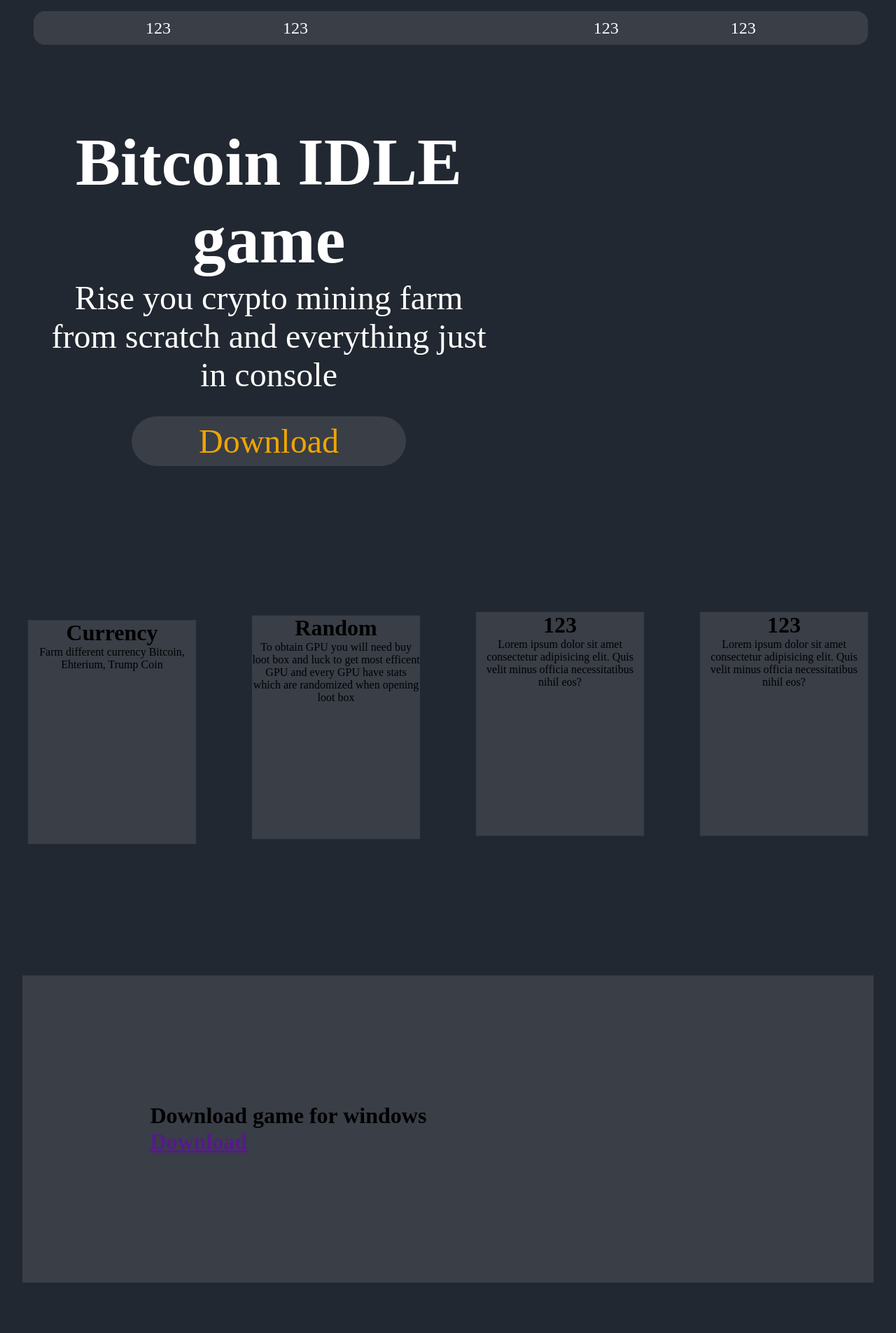
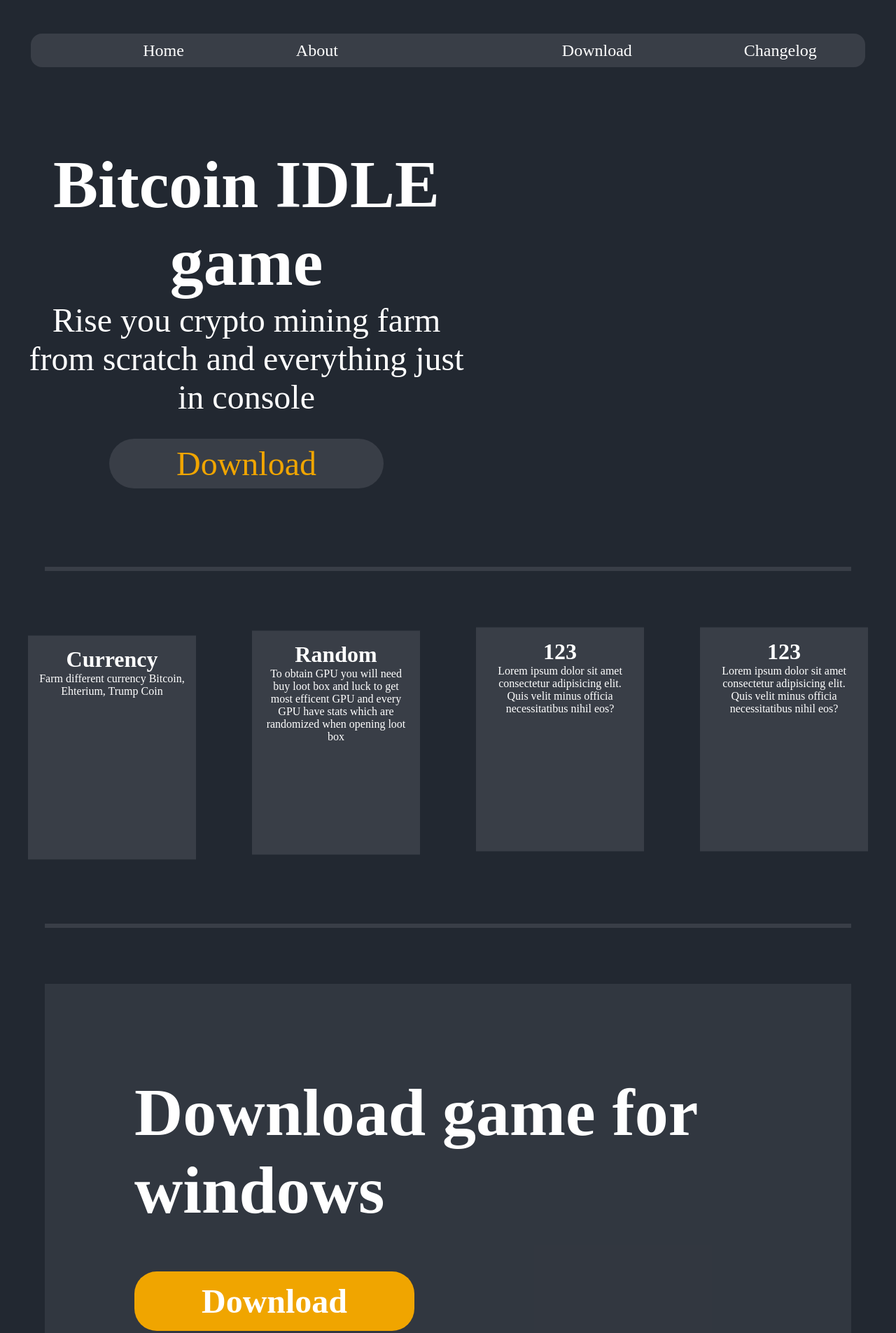
Before and after one commit to 23DP2MPels/console-java-CryptoGame-Page, a plain HTML site: page index.html in a window 1280 px wide. Shown: the top 1905 px of the page at 70% size. Drawn offline with nearby package versions, Linux system fonts and the light colour scheme.

Commit message:
made little twiks change lore impus to real making sense text added button when scrool down to get back to up working navigation bar

```diff
--- a/index.html
+++ b/index.html
@@ -6,30 +6,30 @@
     <title>Document</title>
     <link rel="stylesheet" href="src/css/style.css">
 </head>
-<body>
+<body id="top">
     <nav>
         <div class="button-box">
-            <a href="">123</a>
-            <a href="">123</a>
+            <a href="#home">Home</a>
+            <a href="#about">About</a>
         </div>
         <img src="" alt="">
         <div class="button-box">
-            <a href="">123</a>
-            <a href="">123</a>
+            <a href="#download">Download</a>
+            <a href="#changelog">Changelog</a>
         </div>
     </nav>
     <main>
-        <div class="hero">
+        <div id="home" class="hero">
             <section class="hero-text">
                 <h1>Bitcoin IDLE game</h1>
                 <p>Rise you crypto mining farm from scratch and everything just in console</p>
-                <a href="">Download</a>
+                <a href="#download">Download</a>
             </section>
             <div id="container3D"></div>
             </section>
         </div>
         <hr>
-        <div class="card-box">
+        <div id="about" class="card-box">
             <div class="card">
                 <h1>Currency</h1>
                 <p>Farm different currency Bitcoin, Ehterium, Trump Coin</p>
@@ -50,14 +50,14 @@
 
         <hr>
 
-        <div class="download-box">
+        <div id="download" class="download-box">
             <h1>Download game for windows<h1>
             <a href="">Download</a>
         </div>
 
         <hr>
 
-        <div class="usermanual">
+        <div id="changelog" class="usermanual">
             <section>
                 <h1>123</h1>
                 <p>Lorem ipsum dolor sit amet.</p>
@@ -75,6 +75,7 @@
     <footer>
         &copy; zipzap
     </footer>
+    <a href="#top" class="scroll-to-top" title="Go to top">&#8679;</a>
     <script type="module" src="src/js/main.js"></script>
 </body>
 </html>
--- a/src/css/style.css
+++ b/src/css/style.css
@@ -11,7 +11,12 @@ html {
 body {
     background-color: #222831;
     overflow-x: hidden;
-    padding-inline: 2rem;
+    color: white;
+    flex-direction: column;
+    display: flex;
+    align-items: center;
+    justify-content: center;
+    padding: 2rem;
 }
 
 nav {
@@ -25,11 +30,11 @@ nav {
 }
 
 hr {
-    width: 98%;
-    size: 1;
+    width: 90%;
+    height: 6px;
     background-color: #393E47;
-    margin: 2rem auto;
     border: none;
+    margin: 1rem auto;
 }
 
 .button-box {
@@ -101,6 +106,8 @@ nav a {
     height: 20rem;
     animation: 1.5s infinite flaot ease-in-out;
     margin-bottom: 5.5rem;
+    padding-block: 1rem;
+    padding-inline: 1rem;
 }
 
 .card:nth-child(2) {
@@ -127,8 +134,29 @@ nav a {
 }
 
 .download-box {
+    padding: 10%;
+    background-color: rgba(57, 62, 71, 0.68);
+    margin: 5rem auto;
+    width: 90%;
+}
+
+.download-box h1 {
+    font-size: 6rem;
+    margin-bottom: 2rem;
+}
+.download-box a {
+    background-color: #F0A500;
+    color: #FFFFFF;
+    text-decoration: none;
+    padding: 1rem 6rem;
+    font-size: 3rem;
+    border-radius: 2rem;
+    transition: 0.3s;
+}
+
+.usermanual {
     padding: 15%;
-    background-color: #393E47;
+    background-color: rgba(57, 62, 71, 0.68);
     margin-block: 5rem;
 }
 
@@ -151,3 +179,27 @@ nav a {
         transform: rotateX(360deg) scale(1.5);
     }
 } */
+
+.scroll-to-top {
+    position: fixed;
+    bottom: 2rem;
+    right: 2rem;
+    width: 3rem;
+    height: 3rem;
+    background-color: #F0A500;
+    color: #FFFFFF;
+    border-radius: 50%;
+    display: none;
+    align-items: center;
+    justify-content: center;
+    text-decoration: none;
+    font-size: 2rem;
+    box-shadow: 0 4px 6px rgba(0, 0, 0, 0.2);
+    transition: background-color 0.3s, transform 0.3s;
+    z-index: 1000;
+}
+
+.scroll-to-top:hover {
+    background-color: #393E47;
+    transform: scale(1.1);
+}
--- a/src/js/main.js
+++ b/src/js/main.js
@@ -1,6 +1,15 @@
 import * as THREE from "https://cdn.skypack.dev/three@0.129.0/build/three.module.js";
 import { OrbitControls } from "https://cdn.skypack.dev/three@0.129.0/examples/jsm/controls/OrbitControls.js";
 import { GLTFLoader } from "https://cdn.skypack.dev/three@0.129.0/examples/jsm/loaders/GLTFLoader.js";
+
+document.addEventListener("scroll", () => {
+  const scrollToTopButton = document.querySelector(".scroll-to-top");
+  if (window.scrollY > 200) {
+      scrollToTopButton.style.display = "flex";
+  } else {
+      scrollToTopButton.style.display = "none";
+  }
+});
 
 const scene = new THREE.Scene()
 
```
